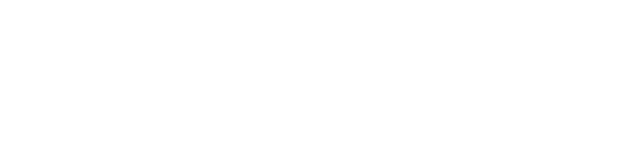
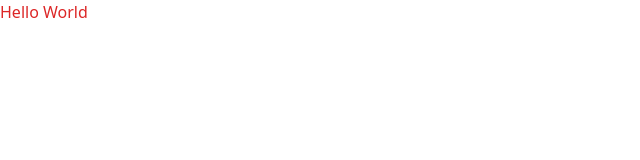
Before and after one commit to san-pok/TeslaMotorsWebsiteCloneUsingTailwind, a website: page index.html in a window 1280 px wide. Shown: the whole page, without its empty margins (0-640 px from the left). Drawn offline with Linux system fonts and the light colour scheme.

Commit message:
Integrating Tawilwind

```diff
--- a/CSS/input.css
+++ b/CSS/input.css
@@ -0,0 +1,3 @@
+@tailwind base;
+@tailwind components;
+@tailwind utilities;
--- a/index.html
+++ b/index.html
@@ -4,8 +4,9 @@
     <meta charset="UTF-8">
     <meta name="viewport" content="width=device-width, initial-scale=1.0">
     <title>Document</title>
+    <link rel="stylesheet" href="./CSS/output.css">
 </head>
 <body>
-
+    <h1 class="text-red-600">Hello World</h1>
 </body>
 </html>
--- /dev/null
+++ b/tailwind.config.js
@@ -0,0 +1,8 @@
+/** @type {import('tailwindcss').Config} */
+module.exports = {
+  content: ["./*.html"],
+  theme: {
+    extend: {},
+  },
+  plugins: [],
+}
```
Also changed, not shown: package.json (added, +8 -0 lines), CSS/output.css (added), 1 other file.
